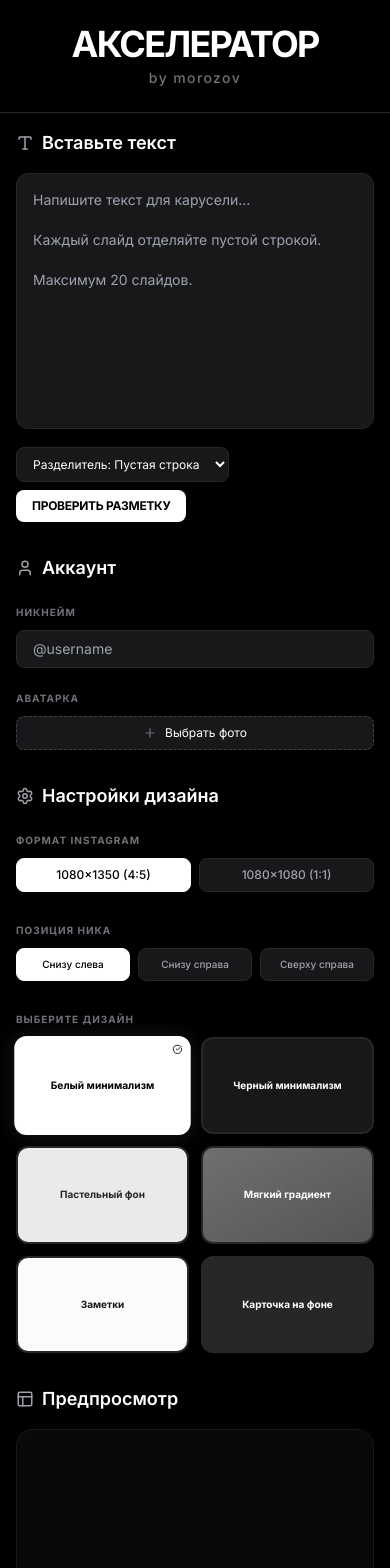
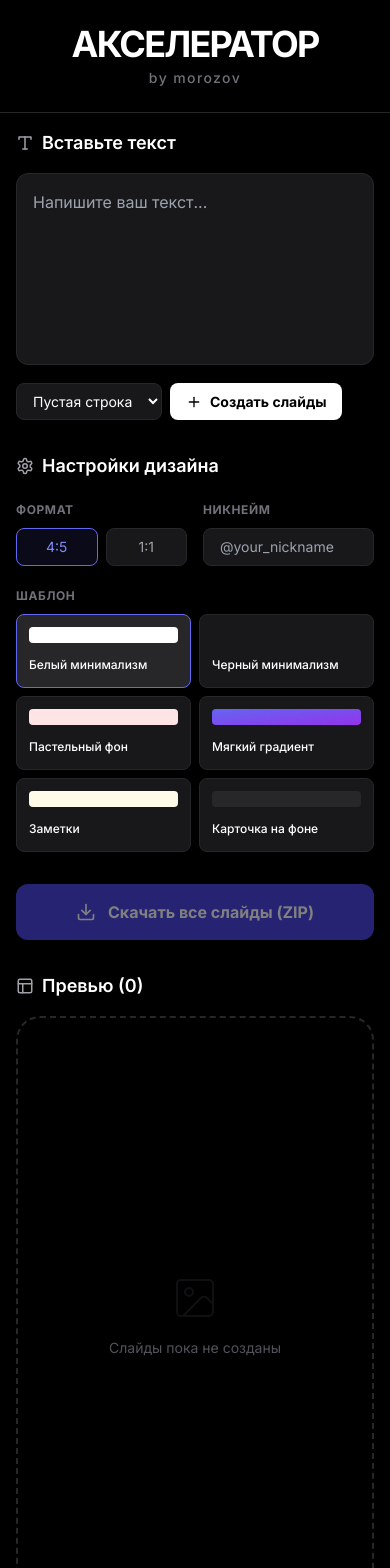
Before and after one commit to educationmorozov/bymorozov.post, a React (Vite) app: page / in a window 390 px wide. Shown: the top 1568 px of the page. Built offline with nearby package versions, Linux system fonts and the light colour scheme.

Commit message:
fix: Update dependencies and minor styling
Updates `lucide-react` to version `0.460.0` and resolves an issue where the root element was not filling the viewport. Also, adds `react-dom` to import map.

```diff
--- a/App.tsx
+++ b/App.tsx
@@ -10,9 +10,7 @@ import {
   Layout,
   User,
   Plus,
-  Trash2,
-  ChevronRight,
-  Maximize2
+  Trash2
 } from 'lucide-react';
 import JSZip from 'jszip';
 import {
@@ -22,10 +20,9 @@ import {
   SlideData,
   TemplateId,
   DesignConfig
-} from './types';
-import { renderSlideToCanvas, saveBlob } from './utils/canvasUtils';
+} from './types.ts';
+import { renderSlideToCanvas, saveBlob } from './utils/canvasUtils.ts';
 
-// Template Preview Cards
 const TEMPLATES = [
   { id: TemplateId.WHITE_MINIMAL, name: 'Белый минимализм', bg: 'bg-white', text: 'text-black' },
   { id: TemplateId.BLACK_MINIMAL, name: 'Черный минимализм', bg: 'bg-zinc-900', text: 'text-white' },
@@ -36,13 +33,11 @@ const TEMPLATES = [
 ];
 
 const App: React.FC = () => {
-  // Input State
   const [inputText, setInputText] = useState<string>('');
   const [splitType, setSplitType] = useState<SplitType>(SplitType.EMPTY_LINE);
   const [nickname, setNickname] = useState<string>('');
   const [avatar, setAvatar] = useState<string | null>(null);
 
-  // Design State
   const [config, setConfig] = useState<DesignConfig>({
     templateId: TemplateId.WHITE_MINIMAL,
     aspectRatio: AspectRatio.PORTRAIT,
@@ -52,21 +47,15 @@ const App: React.FC = () => {
     showPageNumber: true,
   });
 
-  // Generated State
   const [slides, setSlides] = useState<SlideData[]>([]);
   const [isGenerating, setIsGenerating] = useState(false);
   const [error, setError] = useState<string | null>(null);
   const [validationErrors, setValidationErrors] = useState<number[]>([]);
-  const [previewScale, setPreviewScale] = useState(0.25);
 
-  const canvasRef = useRef<HTMLCanvasElement>(null);
-
-  // Update config when local state changes
   useEffect(() => {
     setConfig(prev => ({ ...prev, nickname, avatarUrl: avatar }));
   }, [nickname, avatar]);
 
-  // Parsing Logic
   const parseSlides = useCallback(() => {
     if (!inputText.trim()) {
       setSlides([]);
@@ -94,24 +83,27 @@ const App: React.FC = () => {
       text,
     }));
     setSlides(newSlides);
-    setValidationErrors([]); // Reset on parse
+    setValidationErrors([]);
   }, [inputText, splitType]);
 
   const handleAvatarUpload = (e: React.ChangeEvent<HTMLInputElement>) => {
     const file = e.target.files?.[0];
     if (file) {
-      const url = URL.createObjectURL(file);
-      setAvatar(url);
+      const reader = new FileReader();
+      reader.onloadend = () => {
+        setAvatar(reader.result as string);
+      };
+      reader.readAsDataURL(file);
     }
   };
 
   const generateAll = async () => {
+    if (slides.length === 0) return;
     setIsGenerating(true);
     const zip = new JSZip();
     const errors: number[] = [];
 
-    for (let i = 0; i < slides.length; i++) {
-      const slide = slides[i];
+    for (const slide of slides) {
       const canvas = document.createElement('canvas');
       const [width, height] = config.aspectRatio.split('x').map(Number);
       canvas.width = width;
@@ -134,9 +126,14 @@ const App: React.FC = () => {
       return;
     }
 
+    try {
       const content = await zip.generateAsync({ type: 'blob' });
       saveBlob(content, 'carousel_by_morozov.zip');
+    } catch (e) {
+      console.error("ZIP generation failed", e);
+    } finally {
       setIsGenerating(false);
+    }
   };
 
   const downloadSingle = async (slide: SlideData) => {
@@ -153,320 +150,167 @@ const App: React.FC = () => {
 
   return (
     <div className="min-h-screen bg-black text-white flex flex-col">
-      {/* Header */}
       <header className="p-6 border-b border-zinc-800 flex flex-col items-center">
         <h1 className="text-4xl font-bold tracking-tighter uppercase mb-1">Акселератор</h1>
         <p className="text-zinc-500 text-sm font-medium tracking-widest">by morozov</p>
       </header>
 
       <main className="flex-1 max-w-7xl mx-auto w-full p-4 md:p-8 grid grid-cols-1 lg:grid-cols-12 gap-8">
-
-        {/* Left Column: Editor & Settings */}
         <div className="lg:col-span-5 space-y-8">
-
-          {/* Section 1: Text Input */}
           <section className="space-y-4">
             <div className="flex items-center gap-2 text-zinc-400 mb-2">
               <Type size={18} />
               <h2 className="text-lg font-semibold text-white">Вставьте текст</h2>
             </div>
-
             <div className="space-y-3">
               <textarea
                 value={inputText}
                 onChange={(e) => setInputText(e.target.value)}
-                placeholder={`Напишите текст для карусели...\n\nКаждый слайд отделяйте пустой строкой.\n\nМаксимум 20 слайдов.`}
-                className="w-full h-64 bg-zinc-900 border border-zinc-800 rounded-xl p-4 text-sm focus:outline-none focus:ring-2 focus:ring-white/20 transition-all resize-none"
+                placeholder={`Напишите ваш текст...`}
+                className="w-full h-48 bg-zinc-900 border border-zinc-800 rounded-xl p-4 text-white focus:outline-none focus:ring-2 focus:ring-indigo-500 transition-all resize-none"
               />
-
-              <div className="flex flex-wrap gap-2">
+              <div className="flex gap-2">
                 <select
                   value={splitType}
                   onChange={(e) => setSplitType(e.target.value as SplitType)}
-                  className="bg-zinc-900 border border-zinc-800 rounded-lg px-3 py-2 text-xs focus:outline-none"
+                  className="bg-zinc-900 border border-zinc-800 rounded-lg px-3 py-2 text-sm focus:outline-none focus:ring-2 focus:ring-indigo-500"
                 >
-                  <option value={SplitType.EMPTY_LINE}>Разделитель: Пустая строка</option>
-                  <option value={SplitType.DASHES}>Разделитель: ---</option>
-                  <option value={SplitType.SLIDE_N}>Разделитель: Слайд N:</option>
+                  <option value={SplitType.EMPTY_LINE}>Пустая строка</option>
+                  <option value={SplitType.DASHES}>---</option>
+                  <option value={SplitType.SLIDE_N}>Слайд N:</option>
                 </select>
                 <button
                   onClick={parseSlides}
-                  className="bg-white text-black px-4 py-2 rounded-lg text-xs font-bold hover:bg-zinc-200 transition-colors uppercase tracking-tight"
+                  className="bg-white text-black px-4 py-2 rounded-lg font-bold text-sm hover:bg-zinc-200 transition-colors flex items-center gap-2"
                 >
-                  Проверить разметку
+                  <Plus size={16} /> Создать слайды
                 </button>
               </div>
             </div>
           </section>
 
-          {/* Section 2: Account Details */}
-          <section className="space-y-4">
-            <div className="flex items-center gap-2 text-zinc-400 mb-2">
-              <User size={18} />
-              <h2 className="text-lg font-semibold text-white">Аккаунт</h2>
-            </div>
-
-            <div className="grid grid-cols-1 md:grid-cols-2 gap-4">
-              <div className="space-y-2">
-                <label className="text-[10px] text-zinc-500 uppercase font-bold tracking-widest">Никнейм</label>
-                <input
-                  type="text"
-                  value={nickname}
-                  onChange={(e) => setNickname(e.target.value)}
-                  placeholder="@username"
-                  className="w-full bg-zinc-900 border border-zinc-800 rounded-lg px-4 py-2 text-sm focus:outline-none"
-                />
-              </div>
-              <div className="space-y-2">
-                <label className="text-[10px] text-zinc-500 uppercase font-bold tracking-widest">Аватарка</label>
-                <div className="flex items-center gap-2">
-                  <label className="flex-1 bg-zinc-900 border border-dashed border-zinc-700 hover:border-zinc-500 rounded-lg px-4 py-2 text-xs flex items-center justify-center cursor-pointer transition-colors group">
-                    {avatar ? <CheckCircle size={14} className="text-green-500 mr-2" /> : <Plus size={14} className="text-zinc-500 mr-2 group-hover:text-white" />}
-                    {avatar ? 'Загружено' : 'Выбрать фото'}
-                    <input type="file" className="hidden" accept="image/*" onChange={handleAvatarUpload} />
-                  </label>
-                  {avatar && (
-                    <button onClick={() => setAvatar(null)} className="p-2 bg-zinc-900 border border-zinc-800 rounded-lg text-zinc-500 hover:text-red-500 transition-colors">
-                      <Trash2 size={14} />
-                    </button>
-                  )}
-                </div>
-              </div>
-            </div>
-          </section>
-
-          {/* Section 3: Design Config */}
           <section className="space-y-4">
             <div className="flex items-center gap-2 text-zinc-400 mb-2">
               <Settings size={18} />
               <h2 className="text-lg font-semibold text-white">Настройки дизайна</h2>
             </div>
 
-            <div className="space-y-6">
-              {/* Aspect Ratio */}
+            <div className="grid grid-cols-2 gap-4">
               <div className="space-y-2">
-                <label className="text-[10px] text-zinc-500 uppercase font-bold tracking-widest">Формат Instagram</label>
+                <label className="text-xs text-zinc-500 uppercase font-bold tracking-wider">Формат</label>
                 <div className="flex gap-2">
-                  {[AspectRatio.PORTRAIT, AspectRatio.SQUARE].map((ratio) => (
                   <button
-                      key={ratio}
-                      onClick={() => setConfig(prev => ({ ...prev, aspectRatio: ratio }))}
-                      className={`flex-1 py-2 rounded-lg text-xs font-medium transition-all border ${
-                        config.aspectRatio === ratio
-                          ? 'bg-white text-black border-white'
-                          : 'bg-zinc-900 text-zinc-400 border-zinc-800 hover:border-zinc-700'
-                      }`}
+                    onClick={() => setConfig(prev => ({ ...prev, aspectRatio: AspectRatio.PORTRAIT }))}
+                    className={`flex-1 py-2 rounded-lg border text-sm transition-all ${config.aspectRatio === AspectRatio.PORTRAIT ? 'border-indigo-500 bg-indigo-500/10 text-indigo-400' : 'border-zinc-800 bg-zinc-900 text-zinc-400'}`}
                   >
-                      {ratio === AspectRatio.PORTRAIT ? '1080×1350 (4:5)' : '1080×1080 (1:1)'}
+                    4:5
+                  </button>
+                  <button
+                    onClick={() => setConfig(prev => ({ ...prev, aspectRatio: AspectRatio.SQUARE }))}
+                    className={`flex-1 py-2 rounded-lg border text-sm transition-all ${config.aspectRatio === AspectRatio.SQUARE ? 'border-indigo-500 bg-indigo-500/10 text-indigo-400' : 'border-zinc-800 bg-zinc-900 text-zinc-400'}`}
+                  >
+                    1:1
+                  </button>
+                </div>
+              </div>
+
+              <div className="space-y-2">
+                <label className="text-xs text-zinc-500 uppercase font-bold tracking-wider">Никнейм</label>
+                <input
+                  type="text"
+                  value={nickname}
+                  onChange={(e) => setNickname(e.target.value)}
+                  placeholder="@your_nickname"
+                  className="w-full bg-zinc-900 border border-zinc-800 rounded-lg px-4 py-2 text-sm focus:ring-2 focus:ring-indigo-500 outline-none"
+                />
+              </div>
+            </div>
+
+            <div className="space-y-2">
+              <label className="text-xs text-zinc-500 uppercase font-bold tracking-wider">Шаблон</label>
+              <div className="grid grid-cols-2 gap-2">
+                {TEMPLATES.map((t) => (
+                  <button
+                    key={t.id}
+                    onClick={() => setConfig(prev => ({ ...prev, templateId: t.id }))}
+                    className={`p-3 rounded-lg border text-left transition-all ${config.templateId === t.id ? 'border-indigo-500 bg-zinc-800' : 'border-zinc-800 bg-zinc-900 hover:border-zinc-700'}`}
+                  >
+                    <div className={`w-full h-4 rounded mb-2 ${t.bg}`} />
+                    <span className="text-xs font-medium">{t.name}</span>
                   </button>
                 ))}
               </div>
             </div>
+          </section>
 
-              {/* Nick Position */}
-              <div className="space-y-2">
-                <label className="text-[10px] text-zinc-500 uppercase font-bold tracking-widest">Позиция ника</label>
-                <div className="grid grid-cols-3 gap-2">
-                  {[NickPosition.BOTTOM_LEFT, NickPosition.BOTTOM_RIGHT, NickPosition.TOP_RIGHT].map((pos) => (
           <button
-                      key={pos}
-                      onClick={() => setConfig(prev => ({ ...prev, nickPosition: pos }))}
-                      className={`py-2 rounded-lg text-[10px] font-medium transition-all border ${
-                        config.nickPosition === pos
-                          ? 'bg-white text-black border-white'
-                          : 'bg-zinc-900 text-zinc-400 border-zinc-800 hover:border-zinc-700'
-                      }`}
+            disabled={isGenerating || slides.length === 0}
+            onClick={generateAll}
+            className="w-full bg-indigo-600 hover:bg-indigo-700 disabled:opacity-50 disabled:cursor-not-allowed text-white font-bold py-4 rounded-xl flex items-center justify-center gap-3 transition-all"
           >
-                      {pos === NickPosition.BOTTOM_LEFT && 'Снизу слева'}
-                      {pos === NickPosition.BOTTOM_RIGHT && 'Снизу справа'}
-                      {pos === NickPosition.TOP_RIGHT && 'Сверху справа'}
+            {isGenerating ? <div className="animate-spin rounded-full h-5 w-5 border-2 border-white border-t-transparent" /> : <Download size={20} />}
+            {isGenerating ? 'Генерация...' : 'Скачать все слайды (ZIP)'}
           </button>
-                  ))}
-                </div>
         </div>
 
-              {/* Templates Grid */}
-              <div className="space-y-2">
-                <label className="text-[10px] text-zinc-500 uppercase font-bold tracking-widest">Выберите дизайн</label>
-                <div className="grid grid-cols-2 gap-3">
-                  {TEMPLATES.map((t) => (
-                    <button
-                      key={t.id}
-                      onClick={() => setConfig(prev => ({ ...prev, templateId: t.id }))}
-                      className={`relative aspect-video rounded-xl overflow-hidden border-2 transition-all p-2 flex items-center justify-center ${
-                        config.templateId === t.id
-                          ? 'border-white scale-[1.02] shadow-[0_0_20px_rgba(255,255,255,0.1)]'
-                          : 'border-zinc-800 grayscale hover:grayscale-0 hover:border-zinc-600'
-                      } ${t.bg}`}
+        <div className="lg:col-span-7">
+          <div className="flex items-center justify-between mb-4">
+            <div className="flex items-center gap-2 text-zinc-400">
+              <Layout size={18} />
+              <h2 className="text-lg font-semibold text-white">Превью ({slides.length})</h2>
+            </div>
+            {error && <div className="text-rose-400 text-xs flex items-center gap-1 bg-rose-400/10 px-3 py-1.5 rounded-full border border-rose-400/20"><AlertCircle size={14} /> {error}</div>}
+          </div>
+
+          {slides.length === 0 ? (
+            <div className="h-[600px] border-2 border-dashed border-zinc-800 rounded-3xl flex flex-col items-center justify-center text-zinc-600">
+              <ImageIcon size={48} strokeWidth={1} className="mb-4 opacity-20" />
+              <p className="text-sm">Слайды пока не созданы</p>
+            </div>
+          ) : (
+            <div className="grid grid-cols-1 md:grid-cols-2 gap-6 overflow-y-auto max-h-[800px] pr-2">
+              {slides.map((slide) => (
+                <div key={slide.id} className="group relative">
+                  <div
+                    className={`relative rounded-2xl overflow-hidden shadow-2xl transition-transform group-hover:scale-[1.02] duration-300 ${config.aspectRatio === AspectRatio.PORTRAIT ? 'aspect-[4/5]' : 'aspect-square'} border ${validationErrors.includes(slide.id) ? 'border-rose-500' : 'border-zinc-800'}`}
+                    style={{ background: TEMPLATES.find(t => t.id === config.templateId)?.bg.startsWith('bg-gradient') ? 'linear-gradient(to bottom right, #6366F1, #A855F7)' : TEMPLATES.find(t => t.id === config.templateId)?.bg.replace('bg-', '') }}
                   >
-                      <span className={`text-[10px] font-bold ${t.text} truncate px-2`}>{t.name}</span>
-                      {config.templateId === t.id && (
-                        <div className="absolute top-1 right-1 bg-white text-black rounded-full p-0.5">
-                          <CheckCircle size={10} />
+                     <div className="absolute inset-0 p-8 flex flex-col pointer-events-none">
+                        <div className={`font-bold whitespace-pre-wrap ${TEMPLATES.find(t => t.id === config.templateId)?.text}`}>
+                          {slide.text}
+                        </div>
+                        {config.showPageNumber && (
+                          <div className={`absolute bottom-8 right-8 text-xs opacity-50 ${TEMPLATES.find(t => t.id === config.templateId)?.text}`}>
+                            {slide.id}/{slides.length}
                           </div>
                         )}
-                    </button>
-                  ))}
+                        {config.nickname && (
+                          <div className={`absolute bottom-8 left-8 text-xs font-bold opacity-80 ${TEMPLATES.find(t => t.id === config.templateId)?.text}`}>
+                            {config.nickname}
                           </div>
-              </div>
-            </div>
-          </section>
-        </div>
-
-        {/* Right Column: Preview Grid */}
-        <div className="lg:col-span-7 flex flex-col gap-4">
-          <div className="sticky top-8 space-y-4">
-            <div className="flex items-center justify-between mb-2">
-              <div className="flex items-center gap-2 text-zinc-400">
-                <Layout size={18} />
-                <h2 className="text-lg font-semibold text-white">Предпросмотр</h2>
-              </div>
-              <div className="flex items-center gap-3">
-                 {slides.length > 0 && (
-                   <span className="text-xs text-zinc-500 font-mono">{slides.length} слайдов</span>
                         )}
                      </div>
                   </div>
-
-            {/* Notifications */}
-            {error && (
-              <div className="bg-yellow-500/10 border border-yellow-500/20 text-yellow-500 p-3 rounded-lg flex items-start gap-3 text-xs">
-                <AlertCircle size={16} className="shrink-0" />
-                <p>{error}</p>
+                  <button
+                    onClick={() => downloadSingle(slide)}
+                    className="absolute top-4 right-4 bg-black/50 backdrop-blur-md p-2 rounded-full opacity-0 group-hover:opacity-100 transition-opacity hover:bg-white hover:text-black"
+                  >
+                    <Download size={16} />
+                  </button>
+                  {validationErrors.includes(slide.id) && (
+                    <div className="mt-2 text-rose-500 text-[10px] font-bold uppercase flex items-center gap-1">
+                      <AlertCircle size={10} /> Текст не влезает
                     </div>
                   )}
-
-            {validationErrors.length > 0 && (
-              <div className="bg-red-500/10 border border-red-500/20 text-red-500 p-3 rounded-lg flex items-start gap-3 text-xs">
-                <AlertCircle size={16} className="shrink-0" />
-                <p>
-                  Текст на слайдах {validationErrors.join(', ')} не помещается в дизайн. Сократите текст.
-                </p>
                 </div>
-            )}
-
-            {/* Preview Scroll Area */}
-            <div className="bg-zinc-950 border border-zinc-900 rounded-2xl min-h-[500px] overflow-y-auto p-6 flex flex-col items-center gap-8 relative custom-scrollbar">
-              {slides.length === 0 ? (
-                <div className="flex flex-col items-center justify-center text-zinc-600 h-full gap-4 mt-32">
-                  <ImageIcon size={48} strokeWidth={1} />
-                  <p className="text-sm">Тут появится превью ваших слайдов</p>
-                </div>
-              ) : (
-                <div className="grid grid-cols-1 md:grid-cols-2 gap-6 w-full">
-                  {slides.map((slide) => (
-                    <SlidePreview
-                      key={slide.id}
-                      slide={slide}
-                      totalSlides={slides.length}
-                      config={config}
-                      hasError={validationErrors.includes(slide.id)}
-                      onDownload={() => downloadSingle(slide)}
-                    />
               ))}
             </div>
           )}
         </div>
-
-            {/* Actions */}
-            <div className="flex flex-col gap-3">
-              <button
-                disabled={slides.length === 0 || isGenerating}
-                onClick={generateAll}
-                className={`w-full py-4 rounded-xl font-bold uppercase tracking-widest text-sm flex items-center justify-center gap-3 transition-all ${
-                  slides.length === 0 || isGenerating
-                    ? 'bg-zinc-800 text-zinc-600 cursor-not-allowed'
-                    : 'bg-white text-black hover:bg-zinc-200 shadow-xl'
-                }`}
-              >
-                {isGenerating ? (
-                  <>
-                    <div className="w-4 h-4 border-2 border-black border-t-transparent rounded-full animate-spin"></div>
-                    Генерация...
-                  </>
-                ) : (
-                  <>
-                    <ImageIcon size={18} />
-                    Сгенерировать и скачать ZIP
-                  </>
-                )}
-              </button>
-
-              <p className="text-[10px] text-zinc-600 text-center uppercase tracking-widest font-medium">
-                Генерация происходит в вашем браузере. Мы не храним ваши данные.
-              </p>
-            </div>
-          </div>
-        </div>
       </main>
-
-      {/* Footer */}
-      <footer className="p-8 border-t border-zinc-900 mt-12 text-center text-zinc-700">
-        <p className="text-xs">© 2024 Акселератор. Все права защищены. Создано для Instagram.</p>
-      </footer>
     </div>
   );
 };
 
-// Component for Individual Slide Preview
-interface SlidePreviewProps {
-  slide: SlideData;
-  totalSlides: number;
-  config: DesignConfig;
-  hasError: boolean;
-  onDownload: () => void;
-}
-
-const SlidePreview: React.FC<SlidePreviewProps> = ({ slide, totalSlides, config, hasError, onDownload }) => {
-  const canvasRef = useRef<HTMLCanvasElement>(null);
-
-  useEffect(() => {
-    if (canvasRef.current) {
-      renderSlideToCanvas(canvasRef.current, slide, totalSlides, config);
-    }
-  }, [slide, totalSlides, config]);
-
-  const [width, height] = config.aspectRatio.split('x').map(Number);
-
-  return (
-    <div className={`relative group transition-all duration-300 ${hasError ? 'ring-2 ring-red-500 scale-[0.98]' : 'hover:scale-[1.02]'}`}>
-      <div className="absolute top-2 left-2 z-10 bg-black/50 backdrop-blur px-2 py-1 rounded text-[10px] font-mono text-white/80">
-        #{slide.id}
-      </div>
-
-      {/* Aspect Ratio Container */}
-      <div
-        className="w-full bg-zinc-900 rounded-lg overflow-hidden shadow-2xl relative"
-        style={{ aspectRatio: width / height }}
-      >
-        <canvas
-          ref={canvasRef}
-          width={width}
-          height={height}
-          className="w-full h-full object-contain"
-        />
-
-        {/* Hover Actions */}
-        <div className="absolute inset-0 bg-black/40 opacity-0 group-hover:opacity-100 transition-opacity flex items-center justify-center gap-3">
-          <button
-            onClick={onDownload}
-            className="p-3 bg-white text-black rounded-full hover:bg-zinc-200 transition-colors shadow-lg"
-            title="Скачать PNG"
-          >
-            <Download size={20} />
-          </button>
-        </div>
-      </div>
-
-      {hasError && (
-        <div className="absolute -bottom-2 left-0 right-0 text-center">
-          <span className="bg-red-500 text-white text-[9px] font-bold px-2 py-0.5 rounded uppercase tracking-tighter">
-            Текст не помещается
-          </span>
-        </div>
-      )}
-    </div>
-  );
-};
-
+// Default export is required for index.tsx
 export default App;
--- a/index.html
+++ b/index.html
@@ -12,6 +12,10 @@
             font-family: 'Inter', sans-serif;
             background-color: #000;
             color: #fff;
+            margin: 0;
+        }
+        #root {
+            min-height: 100vh;
         }
         ::-webkit-scrollbar {
             width: 8px;
@@ -32,14 +36,16 @@
   "imports": {
     "react": "https://esm.sh/react@^19.2.3",
     "react/": "https://esm.sh/react@^19.2.3/",
+    "react-dom": "https://esm.sh/react-dom@^19.2.3",
     "react-dom/": "https://esm.sh/react-dom@^19.2.3/",
     "jszip": "https://esm.sh/jszip@^3.10.1",
-    "lucide-react": "https://esm.sh/lucide-react@^0.562.0"
+    "lucide-react": "https://esm.sh/lucide-react@0.460.0"
   }
 }
 </script>
 </head>
 <body>
     <div id="root"></div>
+    <script type="module" src="index.tsx"></script>
 </body>
 </html>
--- a/index.tsx
+++ b/index.tsx
@@ -1,7 +1,7 @@
 
 import React from 'react';
 import ReactDOM from 'react-dom/client';
-import App from './App';
+import App from './App.tsx';
 
 const rootElement = document.getElementById('root');
 if (!rootElement) {
--- a/package.json
+++ b/package.json
@@ -12,7 +12,7 @@
     "react": "^19.2.3",
     "react-dom": "^19.2.3",
     "jszip": "^3.10.1",
-    "lucide-react": "^0.562.0"
+    "lucide-react": "0.460.0"
   },
   "devDependencies": {
     "@types/node": "^22.14.0",
```
Lines whose indentation alone changed are shown as unchanged.
